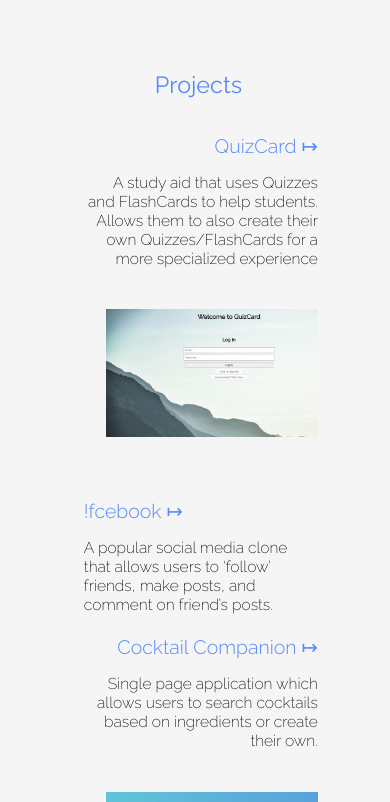
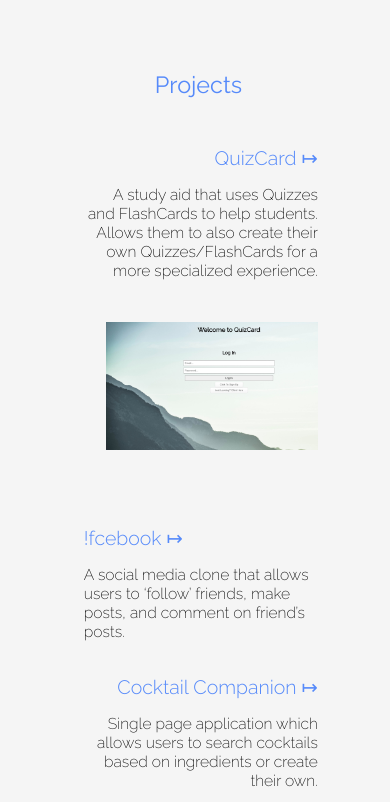
Before and after one commit to brianwlego/brianwlego.github.io, a React (Create React App) app in the folder portfolio/: page / in a window 390 px wide. Shown: the part 2740-3542 px from the top of the page. Built offline with nearby package versions, Linux system fonts and the light colour scheme.

Commit message:
Slight style changes

```diff
--- a/portfolio/public/index.html
+++ b/portfolio/public/index.html
@@ -3,6 +3,7 @@
   <head>
     <meta charset="utf-8" />
     <meta name="viewport" content="width=device-width, initial-scale=1" />
+    <meta name="keywords" content="bryan, lego, brian, brian lego, brianwlego, brianlego" />
     <meta name="theme-color" content="#000000" />
     <link href="https://fonts.googleapis.com/css2?family=Raleway:ital,wght@0,100;0,200;0,300;0,400;0,500;0,600;1,100;1,200;1,300&display=swap" rel="stylesheet">
     <!--
--- a/portfolio/src/App.css
+++ b/portfolio/src/App.css
@@ -161,6 +161,7 @@ a {
 .projects {
   flex-direction: row;
   justify-content: space-evenly;
+  height: fit-content;
 }
 .projects h3{
   padding-right: 5%;
--- a/portfolio/src/Mobile.css
+++ b/portfolio/src/Mobile.css
@@ -70,6 +70,9 @@
     flex-direction: column;
     align-items: center;
   }
+  .project-wrapper{
+    margin: 1.5vh 0;
+  }
   .projects h3{
     font-weight: 400;
     font-size: 6vw;
--- a/portfolio/src/components/Projects.js
+++ b/portfolio/src/components/Projects.js
@@ -48,7 +48,7 @@ function Projects(){
       <div id="projects-content">
         <div className="project-wrapper quizcard">
           <a href="https://quizcard-frontend.herokuapp.com/"  target="_blank" rel="noreferrer" ><h5>QuizCard &#8614;</h5></a>
-          <p>A study aid that uses Quizzes and FlashCards to help students. Allows them to also create their own Quizzes/FlashCards for a more specialized experience</p>
+          <p>A study aid that uses Quizzes and FlashCards to help students. Allows them to also create their own Quizzes/FlashCards for a more specialized experience.</p>
           {chosenQC !== "" ? <img alt="" src={chosenQC} className="chosen" onClick={()=>setChosenQC("")}/> : null}
           <div class="project-img-wrapper" onClick={(e)=>clickHandlerQC(e)} onScroll={()=>setChosenQC("")} >
             <Image img={Login} chosen={chosenQC !== "" ? true : false} />
@@ -67,7 +67,7 @@ function Projects(){
             <h5>!fcebook &#8614;</h5>
           </a>
 
-          <p>A popular social media clone that allows users to ‘follow’ friends, make posts, and comment on friend’s posts.</p>
+          <p>A social media clone that allows users to ‘follow’ friends, make posts, and comment on friend’s posts.</p>
         </div>
         <div className="project-wrapper cocktail">
           <a href="https://cocktail-companion.herokuapp.com/" target="_blank" rel="noreferrer">
```
Also changed, not shown: 1 other file (tests, documents, lock files or other folders).
